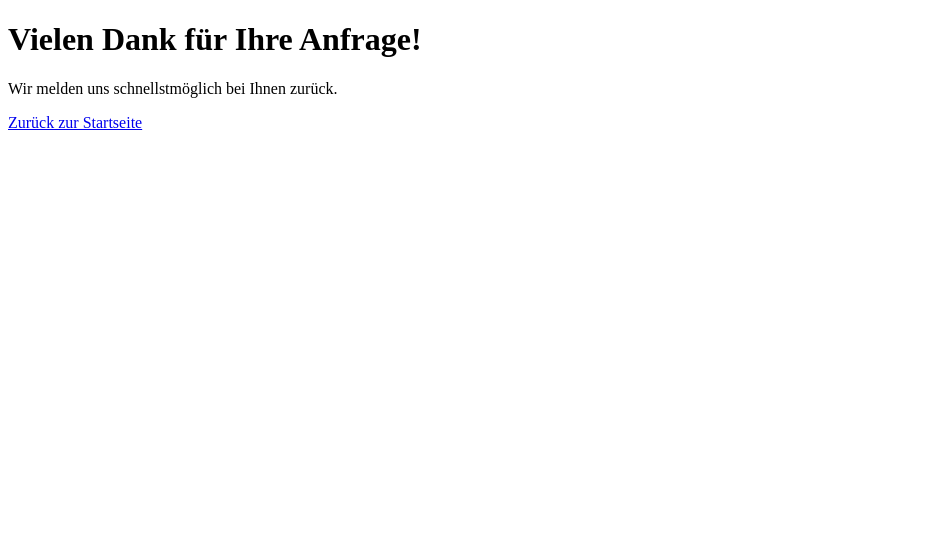
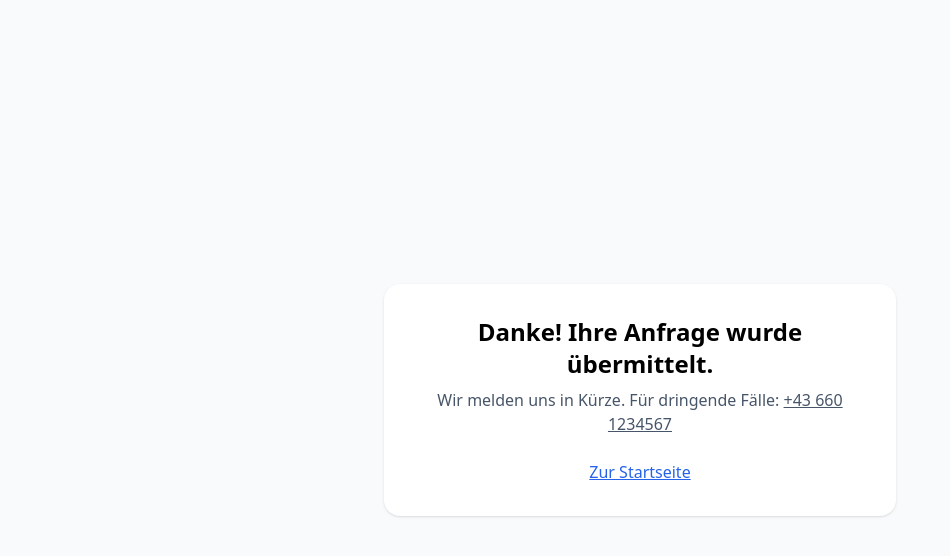
Before and after one commit to officewebsiten-maker/klardenk-wien, a plain HTML site: page danke.html in a window 1280 px wide. Shown: the whole page, without its empty margins (0-950 px from the left). Drawn offline with nearby package versions, Linux system fonts and the light colour scheme.

Commit message:
Update danke.html

```diff
--- a/danke.html
+++ b/danke.html
@@ -1,12 +1,11 @@
-<!DOCTYPE html>
-<html lang="de">
-<head>
-  <meta charset="UTF-8" />
-  <title>Danke – Klardenk Wien</title>
-</head>
-<body>
-  <h1>Vielen Dank für Ihre Anfrage!</h1>
-  <p>Wir melden uns schnellstmöglich bei Ihnen zurück.</p>
-  <a href="index.html">Zurück zur Startseite</a>
-</body>
-</html>
+<!doctype html><html lang="de"><head>
+<meta charset="utf-8"><meta name="viewport" content="width=device-width,initial-scale=1">
+<title>Danke – Klardenk Wien</title>
+<script src="https://cdn.tailwindcss.com"></script>
+</head><body class="min-h-screen grid place-items-center bg-slate-50">
+<main class="bg-white p-8 rounded-2xl shadow max-w-lg text-center">
+  <h1 class="text-2xl font-bold mb-2">Danke! Ihre Anfrage wurde übermittelt.</h1>
+  <p class="text-slate-600">Wir melden uns in Kürze. Für dringende Fälle: <a class="underline" href="tel:+436601234567">+43 660 1234567</a></p>
+  <p class="mt-6"><a class="text-blue-600 underline" href="/">Zur Startseite</a></p>
+</main>
+</body></html>
```
